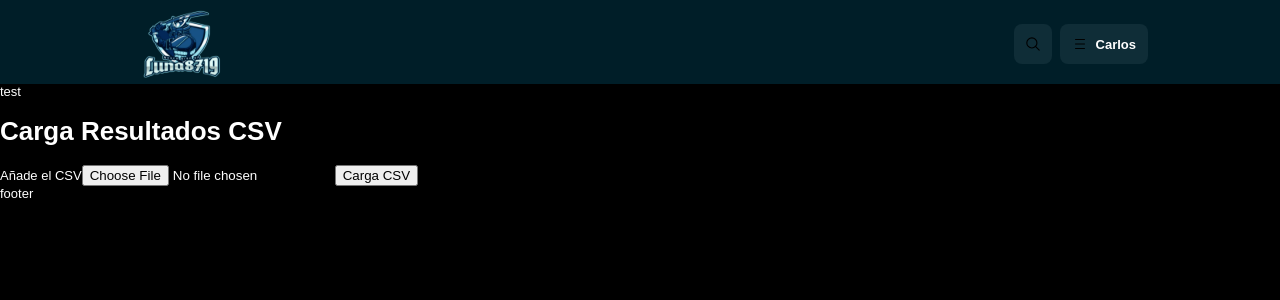
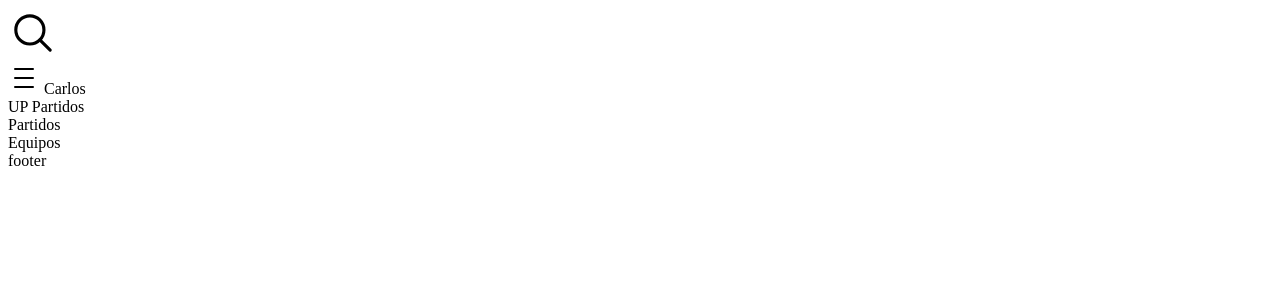
Before and after one commit to carlos8719/app_futbol_estadistic, a PHP site: page / in a window 1280 px wide. Shown: the top 300 px of the page. Run offline with PHP 8.4, Linux system fonts and the light colour scheme; some libraries are stand-ins or nearby versions.

Commit message:
actualizando

```diff
--- a/front_end/estilos/general.css
+++ /dev/null
@@ -1,395 +0,0 @@
-body{
-    background-color:black;
-    color: white;
-    font-size: 13px;
-    font-family: 'LivesportFinderLatin', Arial, sans-serif;
-    width: 100%;
-    margin:0 auto;
-    padding: 0;
-
-}
-
-.header{
-    grid-template: " . content . " auto/1fr 1048px 1fr;
-}
-.header, .header_content{
-    background-color: #001e28;
-    display: grid;
-
-}
-.header_content{
-    grid-column-gap: 8px;
-    align-items: center;
-    box-sizing: border-box;
-    color: white;
-    grid-area: content;
-    grid-auto-columns: auto;
-    grid-auto-flow: column;
-    grid-template-columns: 1fr;
-    grid-template-rows: 40px;
-    padding: 24px 16px 20px;
-    position: relative;
-}
-.header_logo{
-    color: -webkit-link;
-    cursor: pointer;
-    text-decoration: underline;
-    display: flex;
-    margin-right: auto;
-    position: relative;
-}
-.header_logo_svg {
-    height: 80px;
-    width: 100px;
-}
-a.header_logo {
-    cursor: pointer;
-}
-.header__block {
-    display: flex;
-    height: 100%;
-    position: relative;
-}
-.header__block--user{
-    width: auto;
-}
-.header__icon {
-    flex-shrink: 0;
-    height: 20px;
-    justify-self: center;
-    width: 20px;
-}
-.header__button{
-    align-items: center;
-    background-color:#0f2d37;
-    border-radius: 8px;
-    box-sizing: border-box;
-    cursor: pointer;
-    display: grid;
-    grid-auto-flow: column;
-    height: 100%;
-    width: 100%;
-}
-.searchIcon{
-    align-items: center;
-    box-sizing: border-box;
-    cursor: pointer;
-    display: flex;
-    height: 100%;
-    justify-content: center;
-    width: 100%;
-    padding: 10px;
-}
-.header__block--search{
-
-}
-a{
-    color:white;
-}
-.searchIcon svg {
-    height: 18px;
-    width: 18px;
-}
-
-.header__button--user {
-    column-gap: 8px;
-    padding: 0 12px;
-}
-.header__icon--user {
-    height: 16px;
-    width: 16px;
-}
-.header__text {
-    font-weight: 700;
-}
-
-
-
-/* MENU */
-
-
-.menuTop, .menuTop__content {
-    background-color: #001e28;
-    display: grid;
-}
-.menuTop {
-    user-select: none;
-}
-.container, .footerContainer, .fsNewsMenu, .header, .menuTop, .seoTop, .x24network {
-    grid-template: " . content . " auto/1fr 1048px 1fr;
-}
-.menuTop__content {
-    grid-area: content;
-    grid-auto-flow: column;
-    grid-template-columns: max-content 1fr max-content;
-    grid-template-rows: 48px;
-    position: relative;
-}
-.menuTop, .menuTop__content {
-    background-color: #001e28;
-    display: grid;
-}
-
-.menuTop__items {
-    display: flex;
-    flex-flow: row wrap;
-    overflow: hidden;
-}
-
-.menuTop__item--active {
-    color: red;
-}
-
-.menuTop__icon {
-    grid-area: icon;
-    height: 20px;
-    margin-right: 8px;
-    width: 20px;
-}
-
-.menuTop__text {
-    grid-area: text;
-    text-transform: uppercase;
-    white-space: nowrap;
-}
-.menuTop {
-    user-select: none;
-}
-
-.menuTop__item--active:before {
-    background-color: red;
-    border-radius: 1.5px 1.5px 0 0;
-    content: "";
-    grid-area: border;
-    height: 100%;
-    width: 100%;
-}
-.menuTop__item {
-    color: #c8cdcd;
-    cursor: pointer;
-    display: grid;
-    font-weight: 700;
-    grid-template:
-        var(--grid-template,
-        " . . . . " 8px
-        " . icon text . " 20px
-        " . . . . " 16px
-        " . border border . " 4px/14px max-content max-content 14px);
-    place-items: center;
-    position: relative;
-}
-.menuTop {
-    user-select: none;
-}
-
-/* CONTAINER */
-
-.container {
-    display: grid;
-    grid-template: " . content . " auto/1fr 1048px 1fr;
-}
-.container__content {
-    background-color: #010a0f;
-    grid-area: content;
-    position: relative;
-}
-
-.container__mainInner {
-    display: grid;
-    grid-template:
-        " myMenu liveTable tvProgram " auto
-        " myMenu liveTable bannerZone " minmax(calc(100vh - 125px),1fr) /172px 688px auto;
-    padding-top: 24px;
-    position: relative;
-}
-
-.container__bannerZone {
-    grid-area: bannerZone;
-}
-
-.container__liveTableWrapper {
-    border-radius: 8px;
-    grid-area: liveTable;
-}
-.container__myMenu {
-    grid-area: myMenu;
-    margin: 0 8px;
-}
-
-.category-page .container__livetable, .isSportPage .container__livetable, .myfs .container__livetable {
-    background-color: #00141e;
-}
-.container__livetable {
-    border-radius: 8px;
-}
-.container__fsbody {
-    background-color: var(--color-combination-9);
-    border-radius: 8px;
-    padding: 16px 12px 4px;
-}
-
-#live-table {
-    position: relative;
-    box-sizing: border-box;
-}
-
-.event {
-    font-size: 13px;
-    color: #c8cdcd;
-}
-section {
-    display: block;
-}
-
-body .soccer {
-    --color-sport-primary: #085f00;
-}
-
-.event__header {
-    min-height: 39px;
-    align-items: center;
-    justify-content: flex-start;
-    background-color: #001e28;
-    position: relative;
-    display: grid;
-    grid-template-columns: 32px 1fr minmax(31px, auto);
-    grid-auto-flow: column;
-    grid-template-areas: "check title .";
-    border-top: solid 1px #00141e;
-    border-radius: 8px;
-}
-
-
-.event__header.top {
-    background-color: #001e28;
-}
-
-.event__header .event__title {
-    grid-area: title;
-}
-
-.event__header.top .event__titleBox {
-    color: #ffcd00;
-}
-.event__header.top .event__title--name {
-    grid-area: name;
-    color: #ffcd00;
-}
-.event__header.top .event__title--type {
-    grid-area: name;
-    /* color: #ffcd00; */
-}
-
-.event__header.event__title--name {
-    grid-area: name;
-}
-
-.event__title--name {
-    overflow: hidden;
-    text-overflow: ellipsis;
-    cursor: pointer;
-}
-
-
-
-.event__header:first-of-type {
-    margin-top: 0;
-}
-
-.event__header .event__title--type {
-    grid-area: type;
-}
-
-.event__header .event__title--type {
-    font-size: 13px;
-    font-weight: bold;
-    overflow: visible;
-}
-
-.event__title--type {
-    overflow: hidden;
-    text-overflow: ellipsis;
-}
-
-.event .soccer .event__match--twoLine {
-    grid-template:
-        " check dropdown stageOrTime homeLogo homeParticipant homeScore homePart1 homePart2 iconStr iconInf iconTv iconStd liveIcon" minmax(23px, auto)
-        " check dropdown stageOrTime awayLogo awayParticipant awayScore awayPart1 awayPart2 iconStr iconInf iconTv iconStd liveIcon" minmax(23px, auto) / max-content var(--width-dropdown, 0) 69px var(--width-logo, 0) 1fr 34px 34px 34px 28px 24px 24px 38px 31px;
-}
-
-.event__header + .event__match {
-    margin-top: 1px;
-}
-.theme--dark .event__match--twoLine {
-    color: #eee;
-}
-.event__match:not(.event__main) {
-    color: #eee;
-}
-.event__match {
-    --width-live: 46px;
-}
-@media screen and (min-width: 799px)
-.event__match--twoLine {
-    position: relative;
-}
-.event__match--twoLine {
-    display: grid;
-    color: #00141e;
-}
-.event__match {
-    border-bottom: solid 1px #0f2d37;
-    box-sizing: border-box;
-    transition: all 0.4s ease;
-    cursor: pointer;
-}
-
-
-.event .event__participant--home {
-    grid-area: homeParticipant;
-}
-.event .event__participant {
-    grid-area: participant;
-}
-
-.event__match--twoLine .event__participant {
-    display: flex;
-    align-items: center;
-    hyphens: auto;
-}
-.event__participant {
-    flex: 1;
-    padding: 2px 0;
-    hyphens: auto;
-    -webkit-hyphens: auto;
-    word-break: break-word;
-}
-
-.event .event__participant--away {
-    grid-area: awayParticipant;
-}
-
-.event .event__participant {
-    grid-area: participant;
-}
-.event__match--twoLine .event__participant {
-    display: flex;
-    align-items: center;
-    hyphens: auto;
-}
-.event__participant {
-    flex: 1;
-    padding: 2px 0;
-    hyphens: auto;
-    -webkit-hyphens: auto;
-    word-break: break-word;
-}
-.event__match--twoLine::before {
-    content: "";
-    position: absolute;
-    top: 6px;
-    right: 144px;
-    width: 1px;
-    height: calc(100% - 12px);
-    background: var(--color-combination-8);
-}
--- a/front_end/index.php
+++ b/front_end/index.php
@@ -11,15 +11,47 @@ $DOCUMENT_ROOT = $_SERVER["DOCUMENT_ROOT"];
     </head>
     <body>
         <?php include ($DOCUMENT_ROOT."/front_end/vista/header.php"); ?>
-        <div id="printImport">test <!-- contenido de la página --> </div>
+        <div class="menuTop menuTop--soccer"></div>
+        <div id="container">
+            <div class="container__content content">
+                <div class="container__main" id="main">
+                    <div class="container__mainInner" id="tc">
+                        <div class="container__bannerZone" id="rc-top"></div>
+                        <!-- IMPORTANT -->
+                        <div class="container__liveTableWrapper sport_page" id="mc">
+                            <div class="container__livetable">
+                                <div class="container__fsbody" id="fsbody">
+                                    <div id="live-table">
+                                        <div class="filters">
+                                            <!-- //FILTROS -->
+                                        </div>
+                                        <div class="event">
+                                            <div class="leagues--live ">
+                                                <div class="sportName soccer">
+
+                                                </div>
+                                            </div>
+                                        </div>
+                                    </div>
+                                </div>
+                            </div>
+                        </div>
+                        <!-- IMPORTANT -->
+                        <div class="container__myMenu" id="lc"></div>
+
+                    </div>
+                </div>
+            </div>
+        </div>
         <?php include ($DOCUMENT_ROOT."/front_end/vista/footer.php"); ?>
     </body>
 </html>
 
 <script type="text/javascript">
 
-var x = global.funciones.vista.cargaResultado.FormularioCargaResultados();
-document.querySelector("#printImport").appendChild(x.div);
+global.funciones.modelo.general.cargaVariablesPrincipales();
+var x = global.funciones.vista.general.menu();
+document.querySelector(".menuTop").appendChild(x.div);
 
 
 </script>
--- a/front_end/instancias/instancias.php
+++ b/front_end/instancias/instancias.php
@@ -8,4 +8,5 @@ global.funciones.vista.cargaResultado = new VistaCargaResultado();
 global.funciones.controlador.cargaResultado = new ControladorCargaResultado();
 global.funciones.modelo.cargaResultado = new ModeloCargaResultado();
 
+global.funciones.vista.jornada = new VistaJornadas();
 </script>
--- a/front_end/modelo/general.js
+++ b/front_end/modelo/general.js
@@ -1,3 +1,10 @@
 class ModeloGeneral{
+    cargaVariablesPrincipales(){
+        global.variables_globales.equipos = {};
+        global.variables_globales.resultados = {};
+        global.variables_globales.paises = {};
+        global.variables_globales.ligas = {};
+        global.variables_globales.temporadas = {};
 
+    }
 }
--- a/front_end/vista/general.js
+++ b/front_end/vista/general.js
@@ -37,7 +37,22 @@ class VistaGeneral{
         html.a2 = document.createElement("div");
         html.a2.className = "menuTop__text";
         html.a2.innerHTML = "Partidos";
+        html.a2.addEventListener("click",()=>{
+
+        });
         html.enlace1.appendChild(html.a2);
+
+        html.enlace2 = document.createElement("div");
+        html.enlace2.className = " menuTop__item";
+        html.menu.appendChild(html.enlace2);
+
+        html.a3 = document.createElement("div");
+        html.a3.className = "menuTop__text";
+        html.a3.innerHTML = "Equipos";
+        html.a3.addEventListener("click",()=>{
+
+        });
+        html.enlace2.appendChild(html.a3);
 
         return html;
     }
--- a/front_end/vista/head.php
+++ b/front_end/vista/head.php
@@ -17,6 +17,7 @@ $DOCUMENT_ROOT = $_SERVER["DOCUMENT_ROOT"];
 <script type="text/javascript" src="/front_end/vista/cargaResultados.js"></script>
 <script type="text/javascript" src="/front_end/controlador/cargaResultados.js"></script>
 <script type="text/javascript" src="/front_end/modelo/cargaResultados.js"></script>
+<script type="text/javascript" src="/front_end/vista/jornada.js"></script>
 
 <!-- estilos -->
 <link rel="stylesheet" type="text/css" href="/front_end/estilos/general.css" media="screen" />
--- a/front_end/vista/header.php
+++ b/front_end/vista/header.php
@@ -2,7 +2,7 @@
 <div class="header">
     <div class="header_content">
         <a class="header_logo" href="#">
-            <img class="header_logo_svg" src="/front_end/img/logo_canal_edit.png">
+            <!-- <img class="header_logo_svg" src="/front_end/img/logo_canal_edit.png"> -->
             <span class="header__slogan"></span>
         </a>
         <div id="searchWindow" class="header__block header__block--search">
--- /dev/null
+++ b/front_end/vista/jornada.js
@@ -0,0 +1,6 @@
+class VistaJornadas{
+    pintarJornadas(){
+        let html ={};
+        return html;
+    }
+}
```
Also changed, not shown: back_end/migrations/0004.sql (added, +15 -0 lines), front_end/flashcore.js (+15 -5 lines), front_end/vista/cargaResultados.js (+30 -13 lines).
